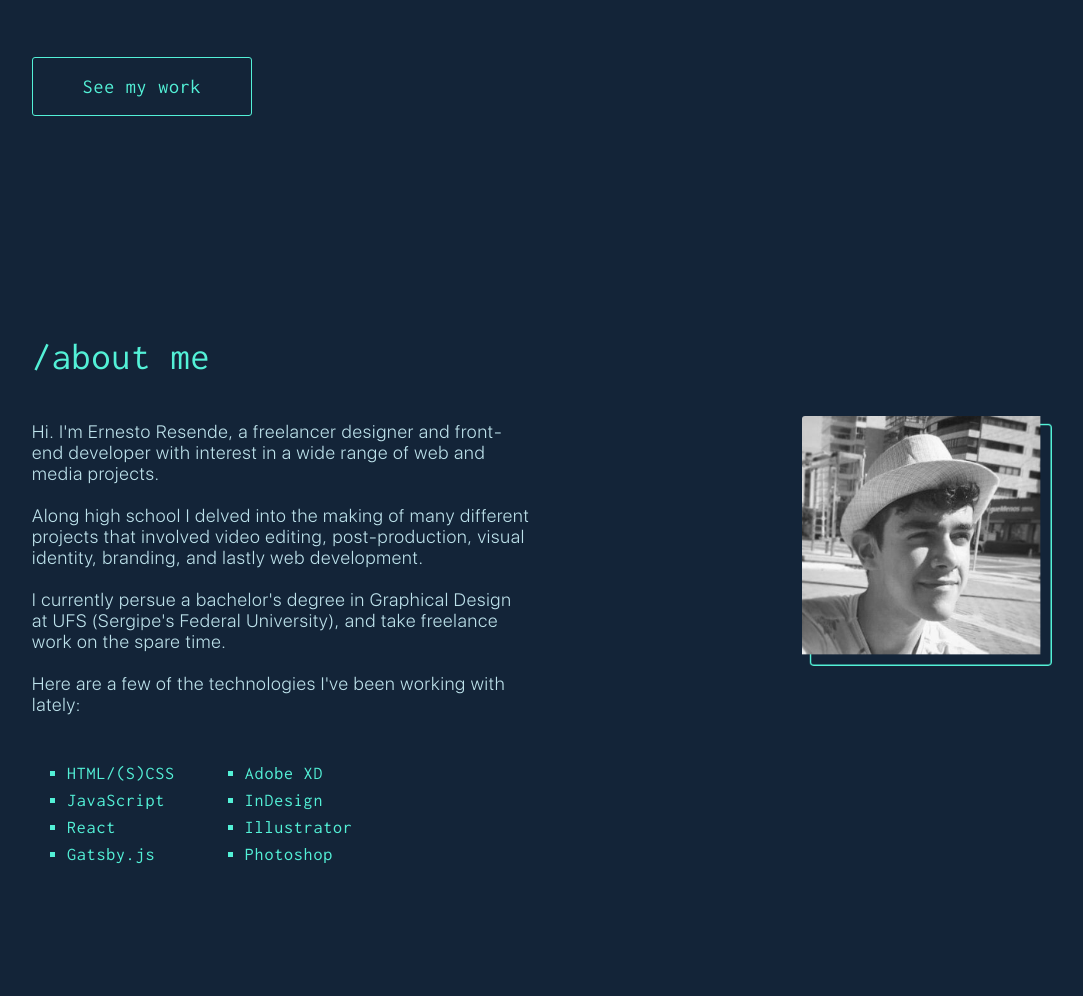
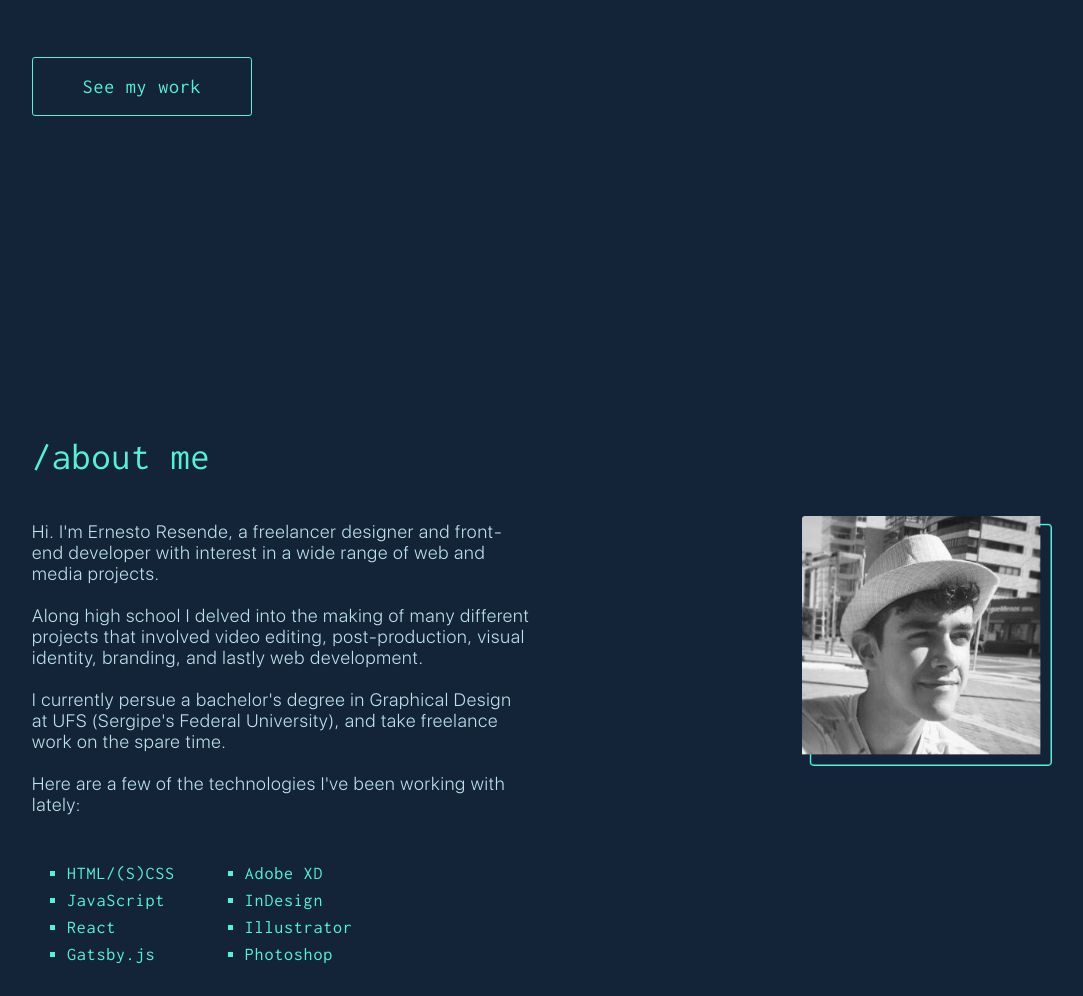
Before and after one commit to thisisernesto/this.is.ernesto_v2, a website: page index.html in a window 1280 px wide. Shown: the part 586-1582 px from the top of the page, without its empty margins (98-1181 px from the left). Drawn offline with nearby package versions, Linux system fonts and the light colour scheme.

Commit message:
Minor fix in the hero padding

```diff
--- a/sass/layout/about_me.scss
+++ b/sass/layout/about_me.scss
@@ -1,7 +1,7 @@
 .about-me-section {
   max-width: 1020px;
   margin: 0 auto;
-  padding-top: 220px;
+  padding-top: 320px;
 }
 .about-content-container {
   display: flex;
```
Also changed, not shown: css/style.css.
